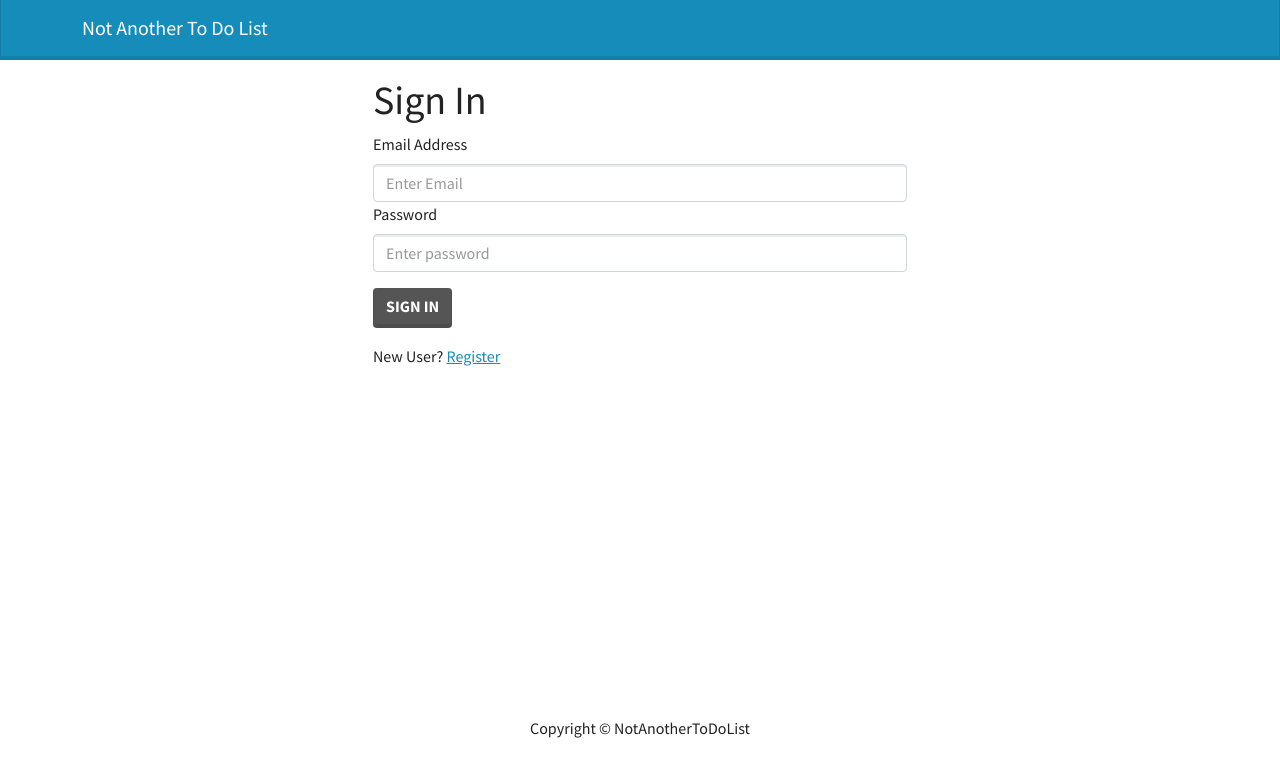
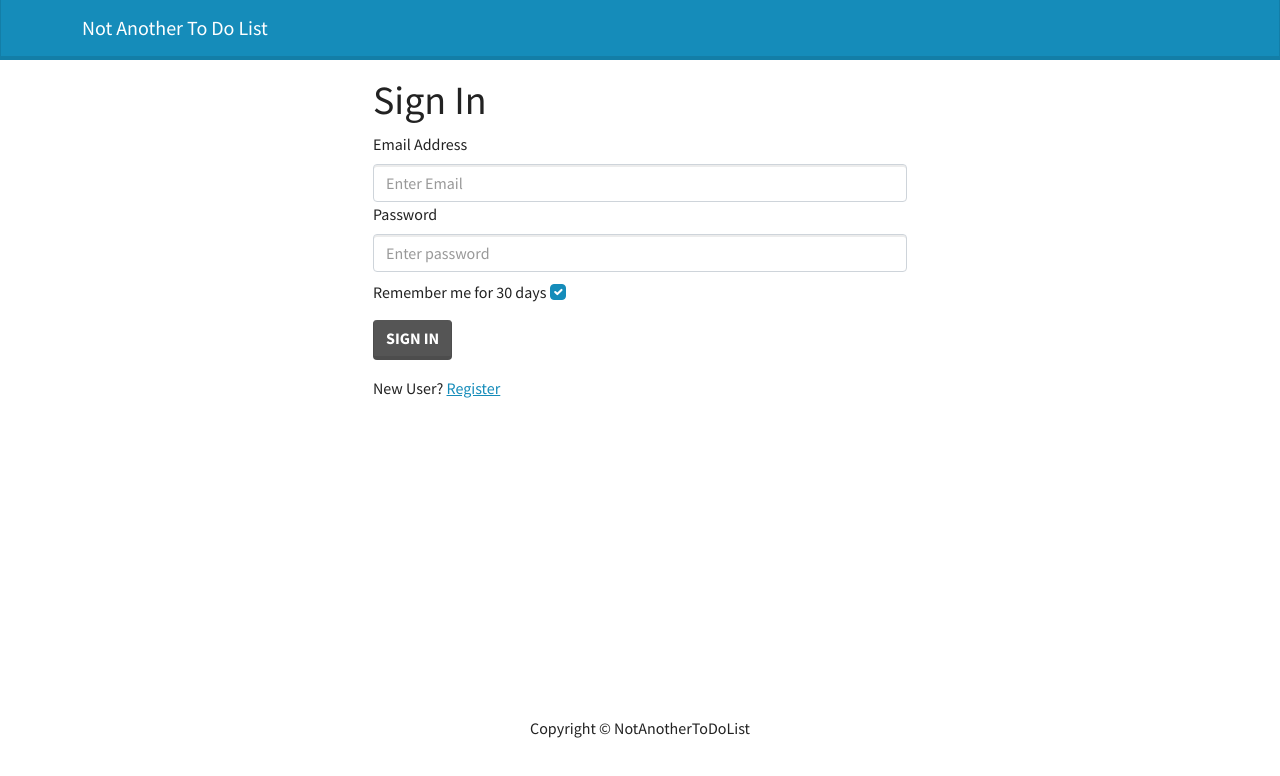
Before and after one commit to SergioGomes-Dev/Not-Another-To-Do-List, a React (Create React App) app in the folder frontend/: page /login in a window 1280 px wide. Shown: the top 776 px of the page. Built offline with nearby package versions, Linux system fonts and the light colour scheme.

Commit message:
Remember User For 30 Days

```diff
--- a/frontend/src/actions/userActions.js
+++ b/frontend/src/actions/userActions.js
@@ -9,7 +9,7 @@ import {
   USER_REGISTER_SUCCESS,
 } from "../constants/userConstants";
 
-export const loginAction = (email, password) => async (dispatch) => {
+export const loginAction = (email, password, remember) => async (dispatch) => {
   try {
     dispatch({
       type: USER_LOGIN_REQUEST,
@@ -23,7 +23,7 @@ export const loginAction = (email, password) => async (dispatch) => {
 
     const { data } = await axios.post(
       "/api/users/login",
-      { email, password },
+      { email, password, remember },
       config
     );
 
--- a/frontend/src/index.css
+++ b/frontend/src/index.css
@@ -11,3 +11,7 @@ main {
   margin: auto;
   padding: 2em;
 }
+
+.inline {
+  display: inline;
+}
--- a/frontend/src/screens/LoginScreen.js
+++ b/frontend/src/screens/LoginScreen.js
@@ -10,6 +10,7 @@ import { loginAction } from "../actions/userActions";
 const LoginScreen = () => {
   const [email, setEmail] = useState("");
   const [password, setPassword] = useState("");
+  const [remember, setRemember] = useState(true);
 
   const dispatch = useDispatch();
 
@@ -30,6 +31,14 @@ const LoginScreen = () => {
   const submitHandler = (e) => {
     e.preventDefault();
     dispatch(loginAction(email, password));
+  };
+
+  const checkClick = (e) => {
+    if (remember === false) {
+      setRemember(true);
+    } else {
+      setRemember(false);
+    }
   };
 
   return (
@@ -58,6 +67,16 @@ const LoginScreen = () => {
           ></Form.Control>
         </Form.Group>
 
+        <Form.Group className="mt-2">
+          <h6 className="inline me-1"> Remember me for 30 days</h6>
+          <Form.Check
+            className="inline"
+            type="checkbox"
+            checked={remember}
+            onChange={checkClick}
+          ></Form.Check>
+        </Form.Group>
+
         <Button className="mt-3" type="submit" variant="dark">
           Sign In
         </Button>
```
Also changed, not shown: 2 other files (tests, documents, lock files or other folders).
